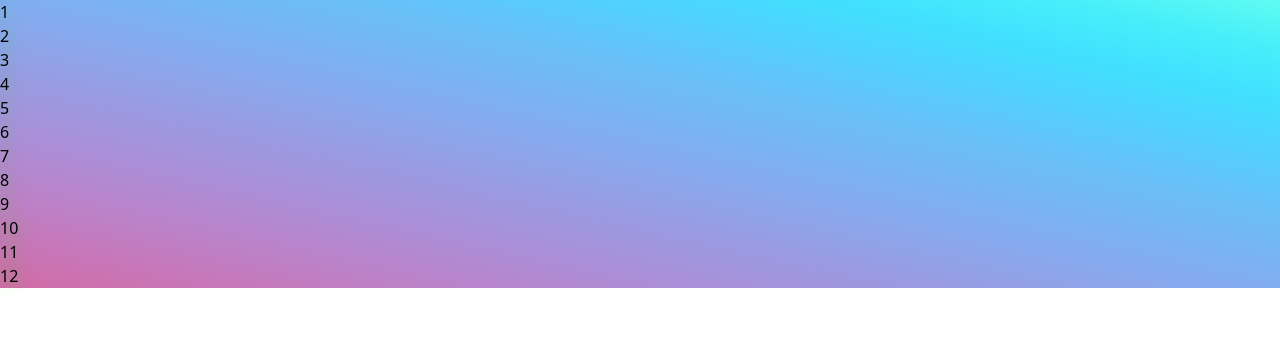
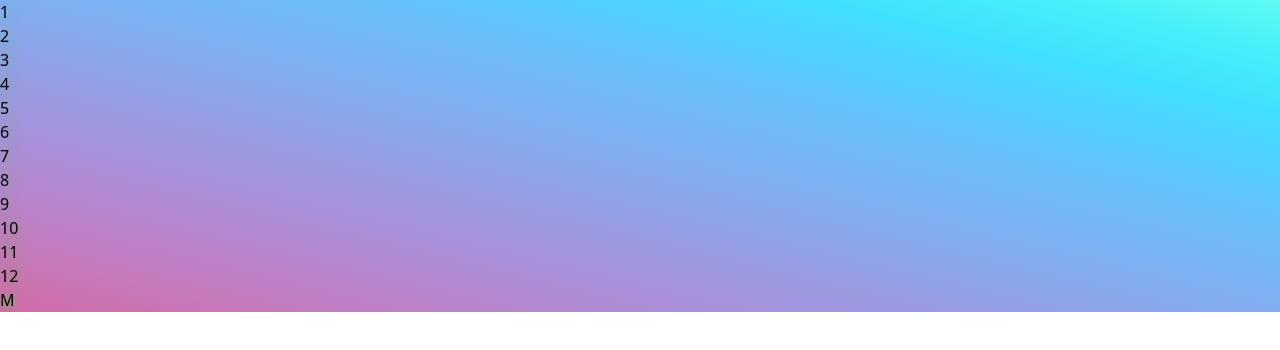
Before and after one commit to Coder-Mujahid/react-practice, a React (Vite) app: page / in a window 1280 px wide. Shown: the top 350 px of the page. Built offline with nearby package versions, Linux system fonts and the light colour scheme.

Commit message:
edite the trade mark

```diff
--- a/src/AnalogClock.jsx
+++ b/src/AnalogClock.jsx
@@ -1,4 +1,4 @@
-import React, { useState, useEffect } from 'react';
+import { useState, useEffect } from "react";
 
 const AnalogClock = () => {
   const [time, setTime] = useState(new Date());
@@ -11,7 +11,7 @@ const AnalogClock = () => {
     return () => clearInterval(intervalId);
   }, []);
 
-  const hoursAngle = ((time.getHours() % 12) * 30) + (time.getMinutes() * 0.5);
+  const hoursAngle = (time.getHours() % 12) * 30 + time.getMinutes() * 0.5;
   const minutesAngle = time.getMinutes() * 6;
   const secondsAngle = time.getSeconds() * 6;
 
@@ -25,17 +25,16 @@ const AnalogClock = () => {
     return { x, y };
   });
 
-
-
-
   return (
     <div className="w-full h-screen flex items-center justify-center">
       <div className="w-80 h-80 relative flex ">
-      <div
+        <div
           className="w-full h-full rounded-full relative border-gray-700 border-[10px] shadow-inner shadow-slate-400"
-          style={{ backgroundImage: "linear-gradient(to right top, #d16ba5, #c777b9, #ba83ca, #aa8fd8, #9a9ae1, #8aa7ec, #79b3f4, #69bff8, #52cffe, #41dfff, #46eefa, #5ffbf1)" }}
+          style={{
+            backgroundImage:
+              "linear-gradient(to right top, #d16ba5, #c777b9, #ba83ca, #aa8fd8, #9a9ae1, #8aa7ec, #79b3f4, #69bff8, #52cffe, #41dfff, #46eefa, #5ffbf1)",
+          }}
         >
-
           {/* Clock numbers */}
           {numberPositions.map(({ x, y }, index) => (
             <div
@@ -44,21 +43,37 @@ const AnalogClock = () => {
               style={{
                 top: `calc(46% - ${y}px)`, // Adjusting the positioning
                 left: `calc(46% + ${x}px)`, // Adjusting the positioning
-                width: '24px',
-                height: '24px',
+                width: "24px",
+                height: "24px",
                 transform: `rotate(${-((index + 1) * 0)}deg)`,
-                textShadow: '1px 1px 15px rgba(0,255,30,0.6)', // Adjusting the rotation
+                textShadow: "1px 1px 15px rgba(0,255,30,0.6)", // Adjusting the rotation
               }}
             >
               {index + 1}
             </div>
           ))}
           {/* Clock hands */}
-          <div className="hour-hand absolute shadow-xl shadow-black bg-sky-400 z-10 w-3 h-20 rounded-lg top-[72px] left-1/2 transform -translate-x-1/2 -translate-y-1/2 origin-bottom" style={{ transform: `rotate(${hoursAngle}deg)` }}></div>
-          <div className="minute-hand absolute shadow-xl shadow-black bg-green-500 z-10 w-2 h-28 rounded-lg top-[38px] left-1/2 transform -translate-x-1/2 -translate-y-1/2 origin-bottom" style={{ transform: `rotate(${minutesAngle}deg)` }}></div>
-          <div className="second-hand absolute shadow-xl shadow-black bg-red-500 z-10 w-1 h-32 origin-bottom top-[24px] left-1/2 transform -translate-x-1/2 -translate-y-1/2" style={{ transform: `rotate(${secondsAngle}deg)` }}></div>
+          <div
+            className="hour-hand absolute shadow-xl shadow-black bg-sky-400 z-10 w-3 h-20 rounded-lg top-[72px] left-1/2 transform -translate-x-1/2 -translate-y-1/2 origin-bottom"
+            style={{ transform: `rotate(${hoursAngle}deg)` }}
+          ></div>
+          <div
+            className="minute-hand absolute shadow-xl shadow-black bg-green-500 z-10 w-2 h-28 rounded-lg top-[38px] left-1/2 transform -translate-x-1/2 -translate-y-1/2 origin-bottom"
+            style={{ transform: `rotate(${minutesAngle}deg)` }}
+          ></div>
+          <div
+            className="second-hand absolute shadow-lg shadow-black bg-red-500 z-10 w-1 h-32 origin-bottom top-[24px] left-1/2 transform -translate-x-1/2 -translate-y-1/2"
+            style={{ transform: `rotate(${secondsAngle}deg)` }}
+          ></div>
           {/* Center circle */}
-          <div className="center-circle absolute z-20 bg-black w-6 h-6 rounded-full top-1/2 left-1/2 transform -translate-x-1/2 -translate-y-1/2"></div>
+          <div className="center-circle absolute flex items-center justify-center z-20 bg-black w-6 h-6 rounded-full top-1/2 left-1/2 transform -translate-x-1/2 -translate-y-1/2">
+            <p
+              className="text-white font-semibold"
+              style={{ textShadow: "1px 2px 5px rgba(0,255,30,0.6)" }}
+            >
+              M
+            </p>
+          </div>
         </div>
       </div>
     </div>
```
